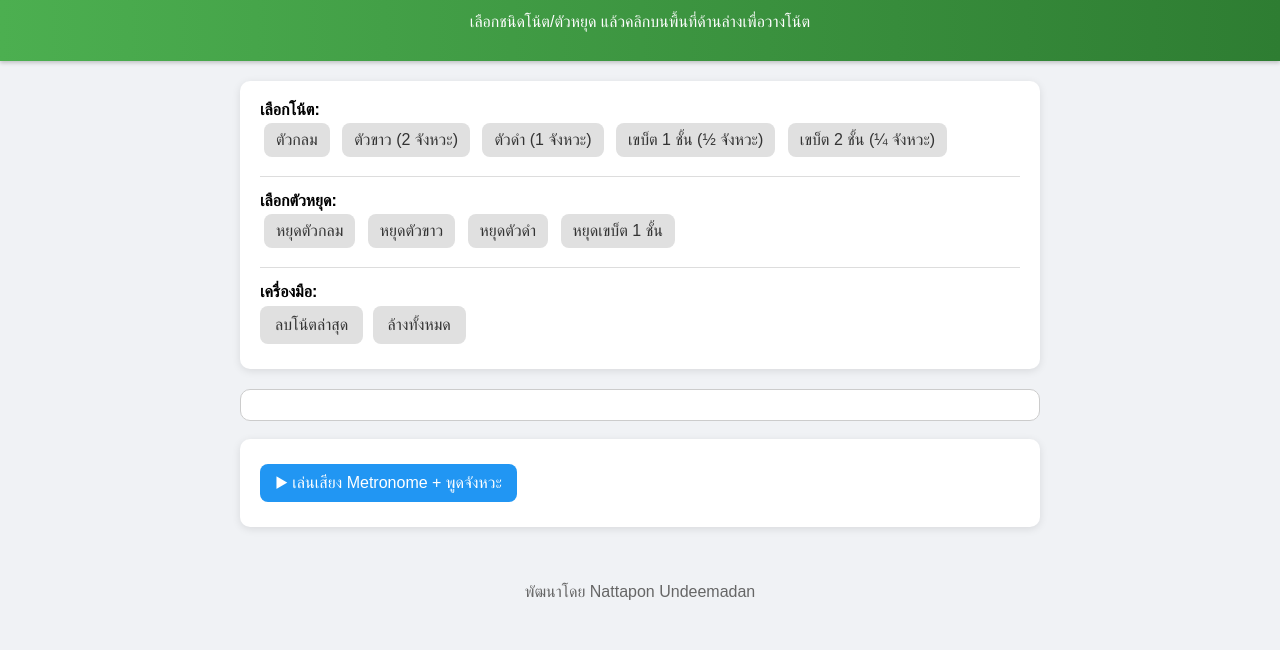
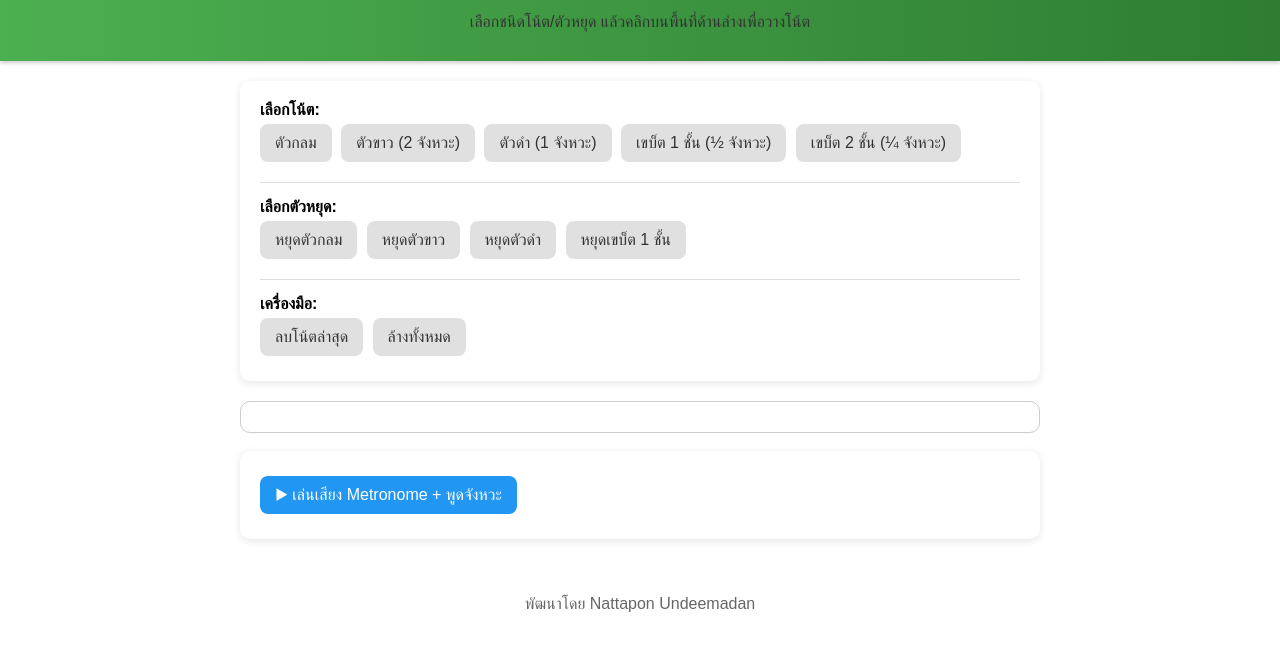
Before and after one commit to teabasemo/notebytea, a plain HTML site: page index.html in a window 1280 px wide. Shown: the part 80-730 px from the top of the page. Drawn offline with Linux system fonts and the light colour scheme; a script that the page names is missing; a web font is replaced by a local one.

Commit message:
style.css

```diff
--- a/style.css
+++ b/style.css
@@ -1,10 +1,66 @@
-body {
-  font-family: 'TH Sarabun New', sans-serif;
+/* ป้องกันการซูมและเลือกข้อความโดยไม่ตั้งใจบนมือถือ */
+html, body {
+  touch-action: manipulation; /* ป้องกัน pinch-zoom, double-tap zoom */
+  -webkit-text-size-adjust: 100%; /* ป้องกันขนาดฟอนต์เปลี่ยนอัตโนมัติ */
+  -ms-touch-action: manipulation;
+  -webkit-user-select: none;
+  -moz-user-select: none;
+  -ms-user-select: none;
+  user-select: none;
+  -webkit-touch-callout: none; /* ป้องกันเมนูกดค้างบน iOS */
   margin: 0;
-  background: #f0f2f5;
   padding: 0;
+  font-family: "TH Sarabun New", sans-serif;
 }
 
+* {
+  -webkit-tap-highlight-color: transparent; /* ปิด highlight เวลากดบนมือถือ */
+}
+#tempo-range {
+  width: 100%;
+  margin-top: 10px;
+}
+#tempo-label {
+  font-weight: bold;
+}
+
+/* ปุ่มโน้ตและปุ่มต่าง ๆ */
+.note-btn,
+#btn-delete,
+#btn-clear,
+#btn-speak {
+  margin: 5px 5px 5px 0;
+  padding: 10px 15px;
+  font-size: 16px;
+  border: none;
+  border-radius: 8px;
+  background-color: #e0e0e0;
+  color: #333;
+  cursor: pointer;
+  transition: background-color 0.2s;
+  touch-action: manipulation; /* ป้องกัน gesture ที่ไม่ต้องการ */
+  user-select: none;
+}
+
+.note-btn:hover,
+#btn-delete:hover,
+#btn-clear:hover,
+#btn-speak:hover {
+  background-color: #d5d5d5;
+}
+
+.note-btn.selected {
+  background-color: #4CAF50;
+  color: white;
+}
+
+/* ปุ่มเล่นเสียง */
+#btn-speak {
+  background-color: #2196F3;
+  color: white;
+}
+
+/* Layout และสไตล์ส่วนอื่น ๆ */
 header {
   background: linear-gradient(to right, #4CAF50, #2e7d32);
   color: white;
@@ -34,40 +90,8 @@ h2 {
 
 p {
   font-size: 16px;
-  color: #fefefe;
+  color: #333;
   margin-bottom: 10px;
-}
-
-.note-btn,
-#btn-delete,
-#btn-clear,
-#btn-speak {
-  margin: 5px 5px 5px 0;
-  padding: 10px 15px;
-  font-size: 16px;
-  border: none;
-  border-radius: 8px;
-  background-color: #e0e0e0;
-  color: #333;
-  cursor: pointer;
-  transition: background-color 0.2s;
-}
-
-.note-btn:hover,
-#btn-delete:hover,
-#btn-clear:hover,
-#btn-speak:hover {
-  background-color: #d5d5d5;
-}
-
-.note-btn.selected {
-  background-color: #4CAF50;
-  color: white;
-}
-
-#btn-speak {
-  background-color: #2196F3;
-  color: white;
 }
 
 hr {
@@ -89,6 +113,7 @@ hr {
   height: auto;
 }
 
+/* Responsive สำหรับมือถือ */
 @media (max-width: 600px) {
   .note-btn,
   #btn-delete,
@@ -98,11 +123,8 @@ hr {
     padding: 8px 12px;
   }
 }
-.note-btn {
-  margin: 4px;
-  padding: 8px 12px;
-  font-size: 16px;
-}
+
+/* ปรับสีปุ่ม selected */
 .note-btn.selected {
   background-color: #66ccff;
 }
```
